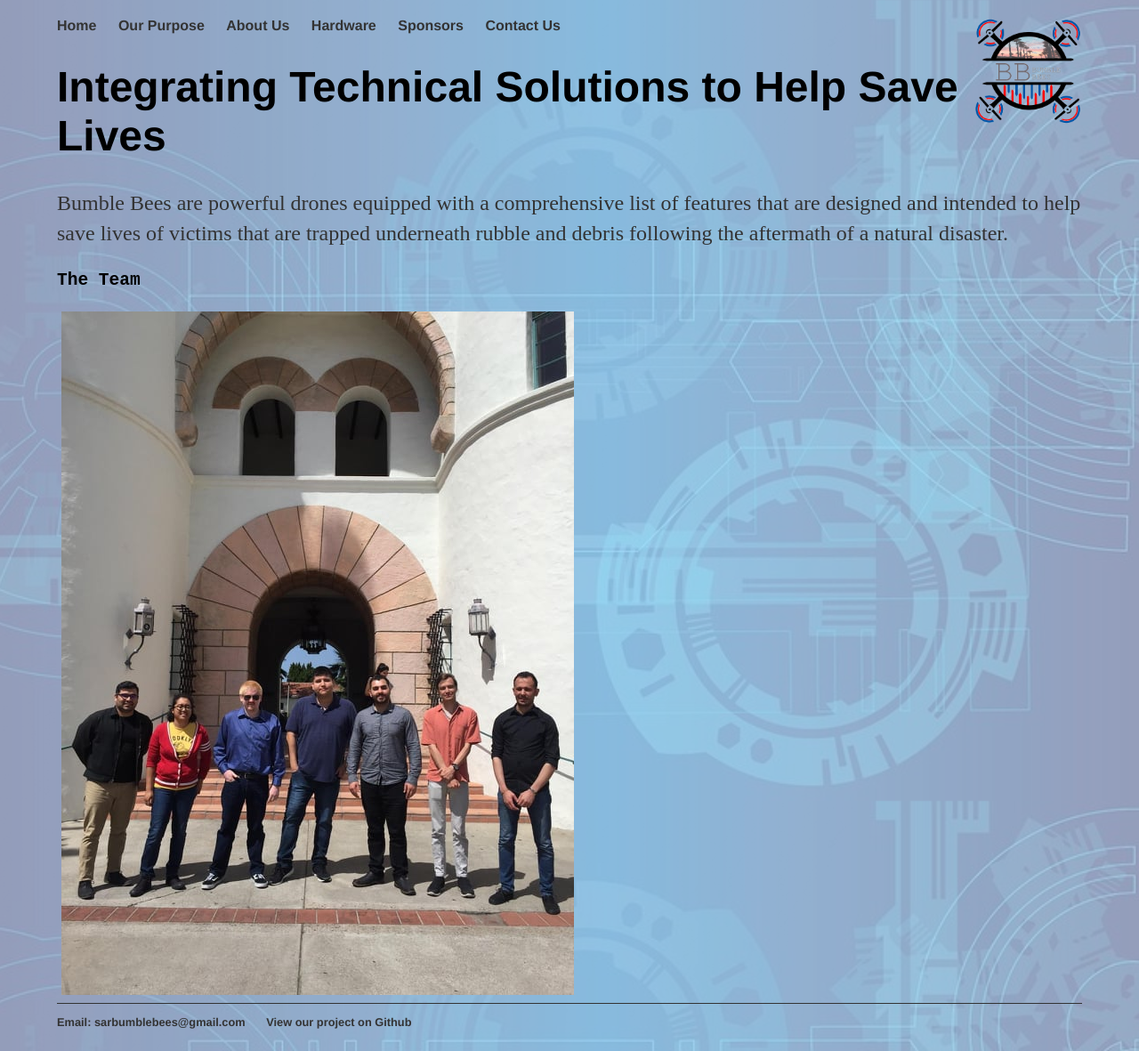
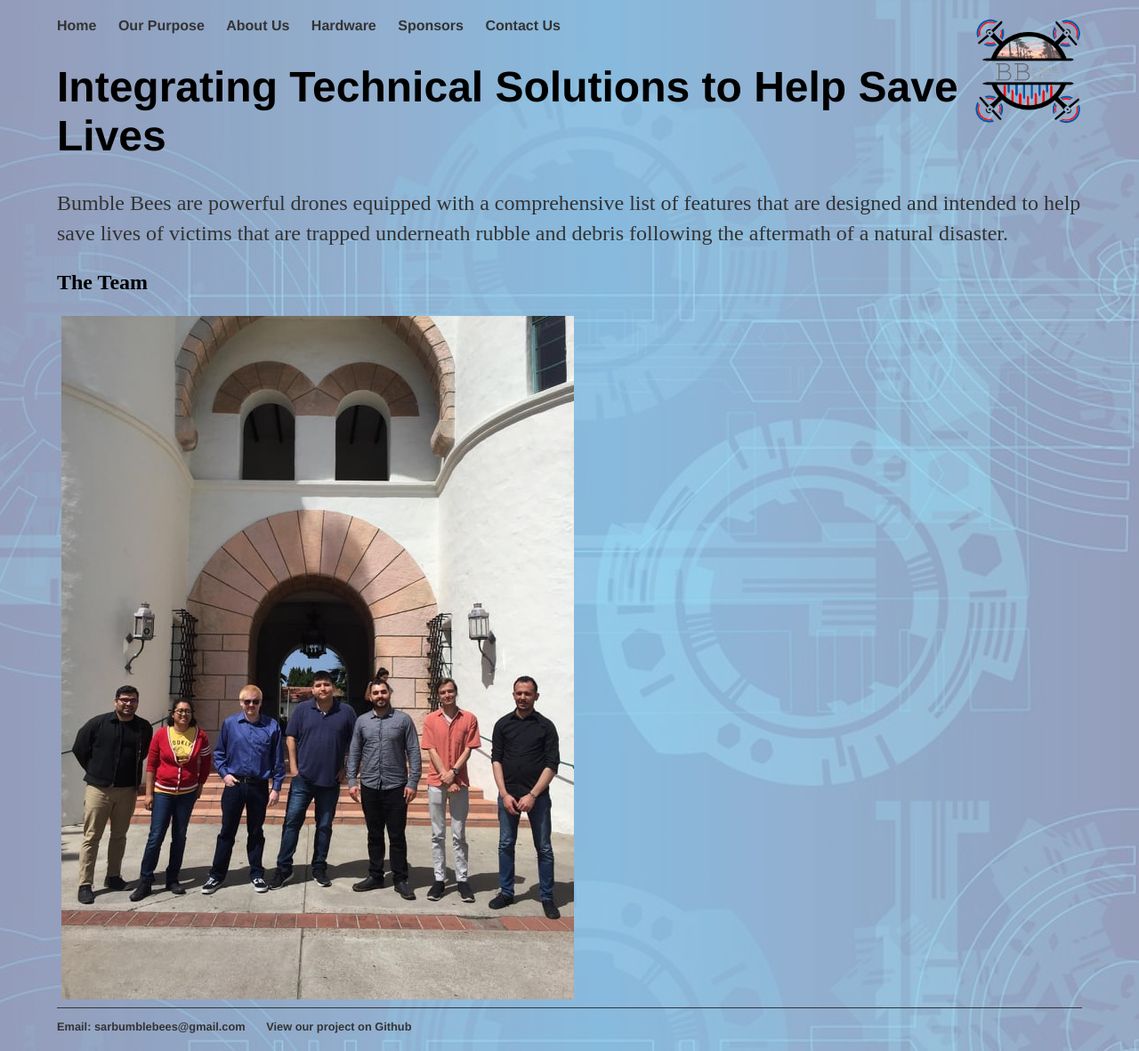
Before and after one commit to ColtonBeery/sarbumblebees, a Jekyll site: the page built from index.html, in a window 1280 px wide. Shown: the whole page at 89% size. Built offline with Jekyll 4.4.1, drawn with Linux system fonts in a browser that asks for light colours.

```diff
--- a/index.html
+++ b/index.html
@@ -6,5 +6,5 @@ title: SAR Bumblebees
 	<h1>Integrating Technical Solutions to Help Save Lives</h1>
 	<p>Bumble Bees are powerful drones equipped with a comprehensive list of features that are designed and intended to help save lives of victims that are trapped underneath rubble and debris following the aftermath of a natural disaster.</p>
 </div><!-- /.blurb -->
-<h2><pre>The Team</pre></h2>
+<h2>The Team</h2>
 <img src="/images/group_photo.jpg" alt="Placeholder Image" style="margin:5px 5px">
```
